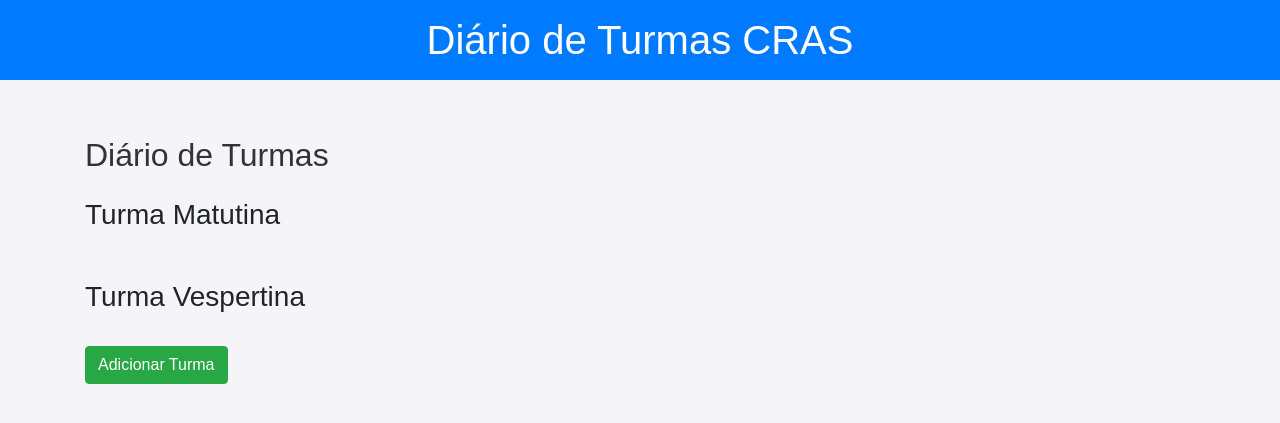
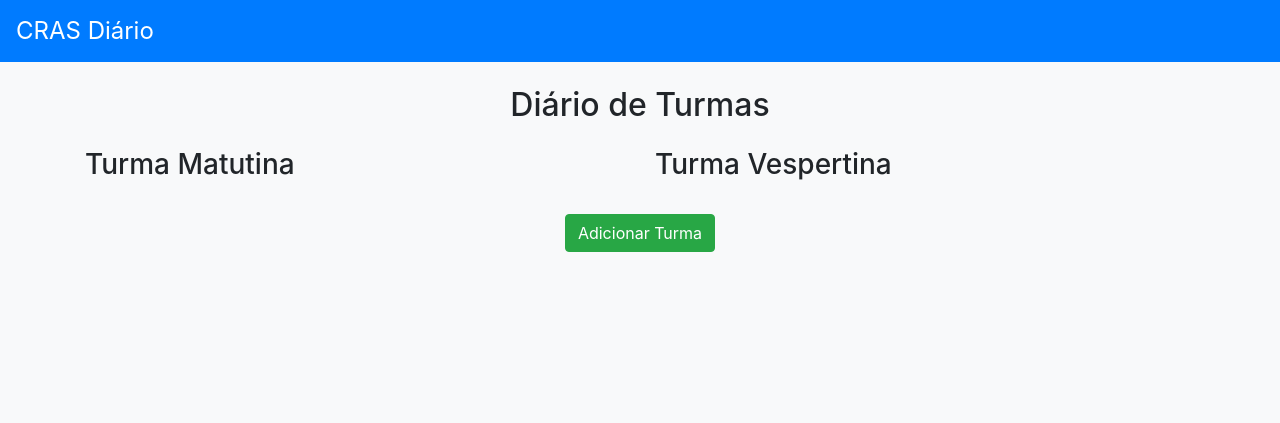
Before and after one commit to ragnarthur/class_diary, a Django app: page / in a window 1280 px wide. Shown: the top 423 px of the page. Run offline with Django 5.2, Linux system fonts and the light colour scheme; data that the repository does not hold is empty; some libraries are stand-ins or nearby versions.

Commit message:
separando as colunas

```diff
--- a/static/css/style.css
+++ b/static/css/style.css
@@ -1,72 +1,34 @@
 body {
-    font-family: Arial, sans-serif;
-    background-color: #f4f4f9;
-    margin: 0;
-    padding: 0;
+    background-color: #f8f9fa;
 }
 
-header {
-    background-color: #4CAF50;
-    color: white;
-    text-align: center;
-    padding: 1rem;
+.navbar-brand {
+    font-size: 1.5rem;
 }
 
-h1 {
+.card {
+    border-radius: 8px;
+}
+
+.card-header {
+    background-color: #007bff;
+    color: white;
+    font-size: 1.2rem;
+}
+
+.table {
+    margin-bottom: 0;
+}
+
+.table th, .table td {
+    vertical-align: middle;
+}
+
+.table .form-check {
     margin: 0;
 }
 
-main {
-    padding: 2rem;
+.table .btn {
+    width: 100%;
+    margin-top: 0.5rem;
 }
-
-h2 {
-    color: #333;
-}
-
-ul {
-    list-style-type: none;
-    padding: 0;
-}
-
-li {
-    background-color: white;
-    margin: 0.5rem 0;
-    padding: 0.5rem;
-    border-radius: 5px;
-    box-shadow: 0 0 5px rgba(0,0,0,0.1);
-}
-
-a {
-    color: #4CAF50;
-    text-decoration: none;
-}
-
-a:hover {
-    text-decoration: underline;
-}
-
-button {
-    background-color: #4CAF50;
-    color: white;
-    border: none;
-    padding: 0.5rem 1rem;
-    border-radius: 5px;
-    cursor: pointer;
-}
-
-button:hover {
-    background-color: #45a049;
-}
-
-form {
-    display: flex;
-    flex-direction: column;
-}
-
-form input {
-    margin-bottom: 1rem;
-    padding: 0.5rem;
-    border: 1px solid #ccc;
-    border-radius: 5px;
-}
--- a/templates/base.html
+++ b/templates/base.html
@@ -10,13 +10,13 @@
     <link rel="stylesheet" href="{% static 'css/style.css' %}">
 </head>
 <body>
-    <header class="bg-primary text-white text-center py-3">
-        <h1>Diário de Turmas CRAS</h1>
-    </header>
-    <main class="container my-4">
+    <nav class="navbar navbar-expand-lg navbar-dark bg-primary">
+        <a class="navbar-brand" href="#">CRAS Diário</a>
+    </nav>
+    <div class="container mt-4">
         {% block content %}
         {% endblock %}
-    </main>
+    </div>
     <!-- Bootstrap JS and dependencies -->
     <script src="https://code.jquery.com/jquery-3.5.1.slim.min.js"></script>
     <script src="https://cdn.jsdelivr.net/npm/@popperjs/core@2.5.2/dist/umd/popper.min.js"></script>
--- a/templates/turma_list.html
+++ b/templates/turma_list.html
@@ -1,21 +1,25 @@
 {% extends 'base.html' %}
 
 {% block content %}
-    <h2 class="mb-4">Diário de Turmas</h2>
+    <div class="mb-4">
+        <h2 class="text-center">Diário de Turmas</h2>
+    </div>
 
-    <div class="mb-5">
+    <div class="row">
+        <div class="col-md-6">
             <h3>Turma Matutina</h3>
             {% for turma in turmas_matutina %}
-            <div class="list-group-item mb-3">
-                <h4 class="mb-2 d-flex justify-content-between align-items-center">
-                    {{ turma.nome }}
-                    <span>
+                <div class="card mb-4">
+                    <div class="card-header d-flex justify-content-between align-items-center">
+                        <h4>{{ turma.nome }}</h4>
+                        <div>
                             <a href="{% url 'aluno_add' turma.id %}" class="btn btn-primary btn-sm">Adicionar Aluno</a>
                             <a href="{% url 'horario_add' turma.id %}" class="btn btn-secondary btn-sm">Adicionar Horário</a>
-                    </span>
-                </h4>
+                        </div>
+                    </div>
+                    <div class="card-body">
                         <table class="table table-bordered">
-                    <thead>
+                            <thead class="thead-dark">
                                 <tr>
                                     <th>Aluno</th>
                                     {% for dia, data in datas.items %}
@@ -50,22 +54,24 @@
                             </tbody>
                         </table>
                     </div>
+                </div>
             {% endfor %}
         </div>
 
-    <div>
+        <div class="col-md-6">
             <h3>Turma Vespertina</h3>
             {% for turma in turmas_vespertina %}
-            <div class="list-group-item mb-3">
-                <h4 class="mb-2 d-flex justify-content-between align-items-center">
-                    {{ turma.nome }}
-                    <span>
+                <div class="card mb-4">
+                    <div class="card-header d-flex justify-content-between align-items-center">
+                        <h4>{{ turma.nome }}</h4>
+                        <div>
                             <a href="{% url 'aluno_add' turma.id %}" class="btn btn-primary btn-sm">Adicionar Aluno</a>
                             <a href="{% url 'horario_add' turma.id %}" class="btn btn-secondary btn-sm">Adicionar Horário</a>
-                    </span>
-                </h4>
+                        </div>
+                    </div>
+                    <div class="card-body">
                         <table class="table table-bordered">
-                    <thead>
+                            <thead class="thead-dark">
                                 <tr>
                                     <th>Aluno</th>
                                     {% for dia, data in datas.items %}
@@ -100,8 +106,12 @@
                             </tbody>
                         </table>
                     </div>
+                </div>
             {% endfor %}
         </div>
+    </div>
 
+    <div class="text-center">
         <a href="{% url 'turma_add' %}" class="btn btn-success mt-4">Adicionar Turma</a>
+    </div>
 {% endblock %}
```
Lines whose indentation alone changed are shown as unchanged.
